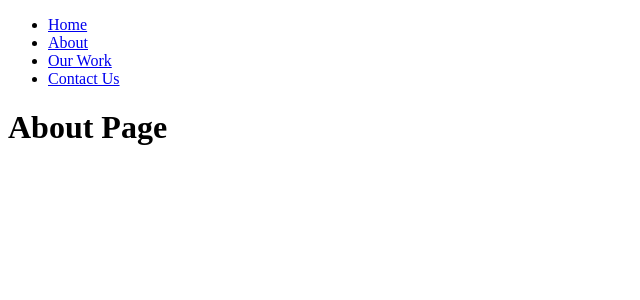
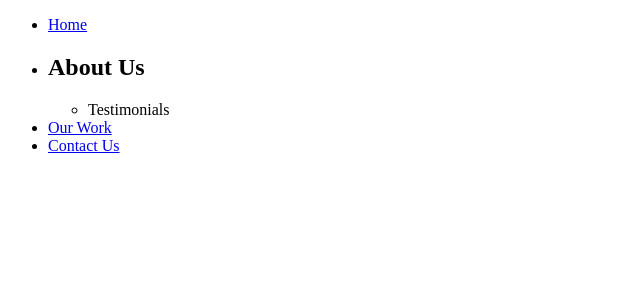
Before and after one commit to StyngerBee/impact-construction, a React (Create React App) app: page /About in a window 1280 px wide. Shown: the top 300 px of the page, without its empty margins (0-640 px from the left). Built offline with nearby package versions, Linux system fonts and the light colour scheme.

Commit message:
began working on dropdown menu components

```diff
--- a/src/App.js
+++ b/src/App.js
@@ -11,7 +11,7 @@ function App() {
   <Header/>
   <Routes>
     <Route path='/' element={<Home />} />
-    <Route path='/About' element={<About />}/>
+    {/* <Route path='/About' element={<About />}/> */}
     <Route path='/Work' element={<Work />}/>
     <Route path='/Contact' element={<Contact />}/>
   </Routes>
--- a/src/assets/css/index.css
+++ b/src/assets/css/index.css
@@ -0,0 +1,16 @@
+:root {
+    --primary-bg: #242526;
+    --secondary-bg: #fff;
+    --primary-text-color: #555;
+    --secondary-text-color: #cecece;
+    --border-radius: 8px;
+    --speed: 500ms;
+}
+
+ul{
+    list-style: none;
+}
+
+a {
+    text-decoration: none;
+}
--- a/src/components/header/Header.js
+++ b/src/components/header/Header.js
@@ -21,13 +21,27 @@
 
 import React from 'react';
 import { Link } from 'react-router-dom';
+import Testimonials from '../../pages/Testimonials';
+
 
 function Header() {
     return (
         <nav>
             <ul>
                 <li><Link to='/'>Home</Link></li>
-                <li><Link to='/About'>About</Link></li>
+                <li>
+                    <div className='menu-container'>
+                        <div className='menu-trigger'>
+                            <h1>About Us</h1>
+                        </div>
+                        <div className='dropdown-menu'>
+                            <ul>
+                                <DropdownItem text ={"Testimonials"}><Link to='/Testimonials'></Link></DropdownItem>
+
+                            </ul>
+                        </div>
+                    </div>
+                </li>
                 <li><Link to='/Work'> Our Work</Link></li>
                 <li><Link to='/Contact'>Contact Us</Link></li>
             </ul>
@@ -35,4 +49,12 @@ function Header() {
     );
 };
 
+function DropdownItem(props){
+    return (
+        <li className='dropdownItem'>
+            <a>{props.text}</a>
+        </li>
+    );
+};
+
 export default Header;
--- a/src/pages/About.js
+++ b/src/pages/About.js
@@ -3,7 +3,7 @@
 import React from 'react';
 
 function About() {
-  return <h1>About Page</h1>;
+  return <h1>About Us</h1>;
 }
 
 export default About;
--- /dev/null
+++ b/src/pages/Testimonials.js
@@ -0,0 +1,7 @@
+import React from 'react';
+
+function Testimonials() {
+  return <h1>Our Testimonials</h1>;
+}
+
+export default Testimonials;
```
Also changed, not shown: src/assets/images/logo192.png (renamed from public/logo192.png).
